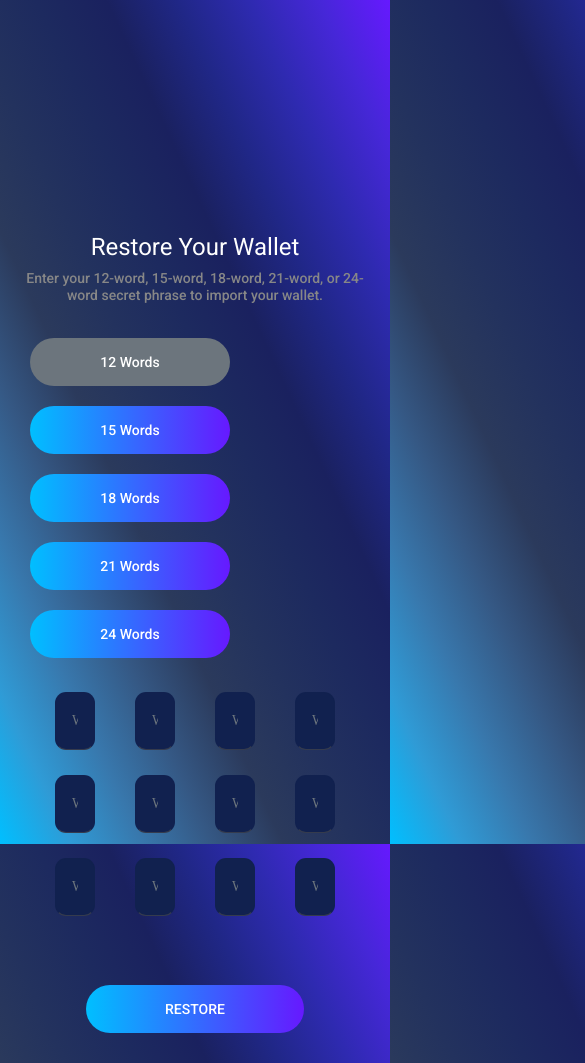
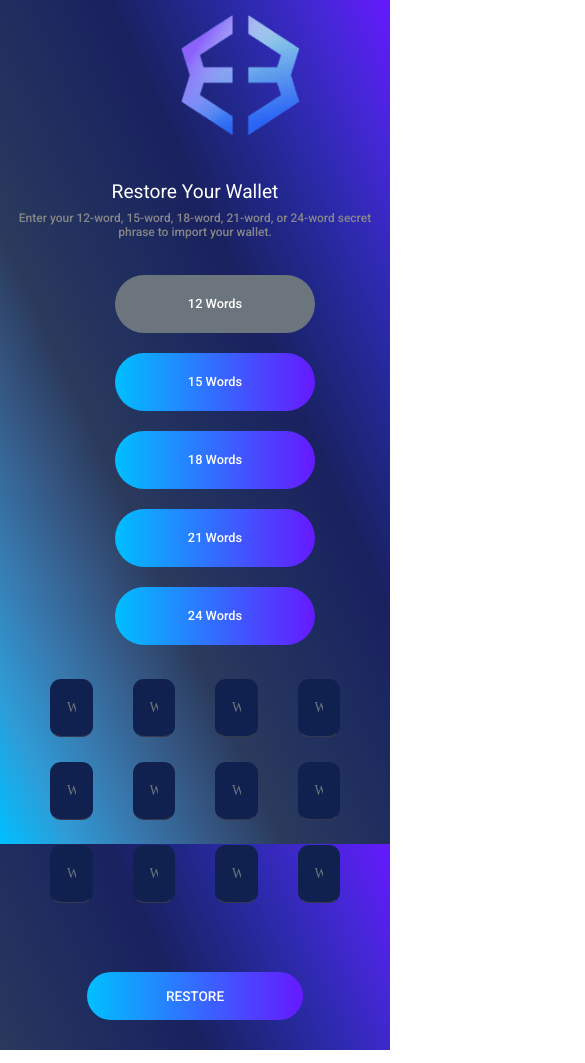
Before and after one commit to Shaddy-ui/bruh2, a plain HTML site: page import.html in a window 390 px wide. Shown: the top 1063 px of the page, 585 px wide, since content can reach past the window. Drawn offline with nearby package versions, Linux system fonts and the light colour scheme.

Commit message:
Update import.html

```diff
--- a/import.html
+++ b/import.html
@@ -36,6 +36,62 @@
         margin-left: 700px;
         margin-top: 45px;
         margin-bottom: 25px;
+      }
+      /* Media queries for mobile devices */
+      @media (max-width: 768px) {
+        .wraper_blackBox {
+          padding: 15px;
+        }
+
+        .displayBTN button {
+          font-size: 0.8rem;
+          padding: 5px 10px;
+          margin-left: 100px;
+        }
+
+        .btn-restore {
+          padding: 8px;
+          font-size: 0.9rem;
+        }
+
+        .titlebox h2 {
+          font-size: 1.3rem;
+        }
+
+        .titlebox h6 {
+          font-size: 0.8rem;
+        }
+      }
+
+      @media (max-width: 576px) {
+        .displayflex {
+          flex-direction: column;
+          gap: 5px;
+        }
+
+        .btn-restore {
+          font-size: 0.85rem;
+          padding: 8px;
+        }
+
+        .form-control {
+          font-size: 0.85rem;
+          padding: 6px;
+        }
+
+        img {
+          max-width: 120px;
+          margin: 15px auto;
+          margin-left: 180px;
+        }
+
+        .titlebox h2 {
+          font-size: 1.2rem;
+        }
+
+        .titlebox h6 {
+          font-size: 0.75rem;
+        }
       }
     </style>
   </head>
```
